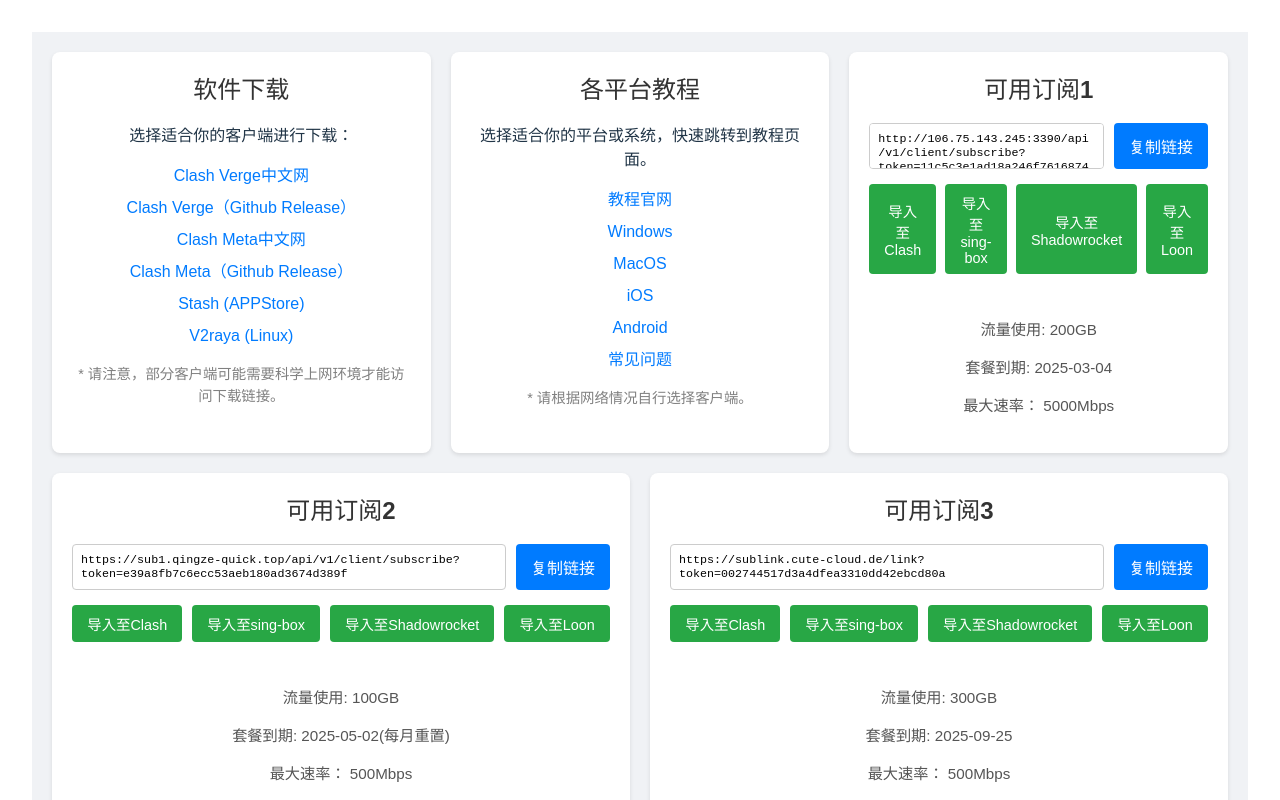
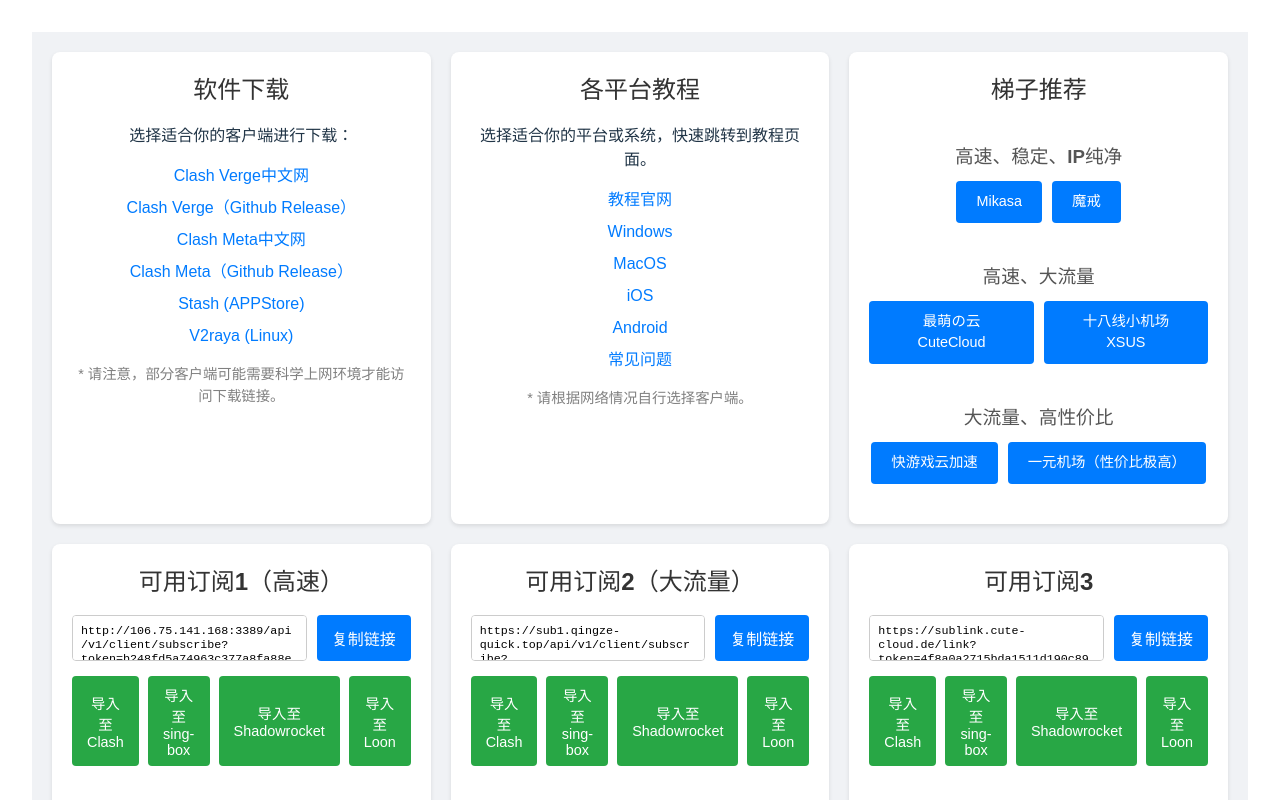
Before and after one commit to CtelSpecu/CtelSpecu-Ladders, a Vue app: page / in a window 1280 px wide. Shown: the top 800 px of the page. Built offline with nearby package versions, Linux system fonts and the light colour scheme.

Commit message:
Add RecommendCard component and update SubscriptionCard details

```diff
--- a/src/App.vue
+++ b/src/App.vue
@@ -2,15 +2,28 @@
   <div class="app-container">
     <div class="card-container">
       <DownloadCard />
+      <RecommendCard />
       <SubscriptionCard
-          subscriptionName="可用订阅1"
-          subscriptionLink="http://106.75.143.245:3390/api/v1/client/subscribe?token=11c5c3e1ad18a246f761687490a80820"  trafficUsage="200GB"  expireDate="2025-03-04"     maximumRate="5000Mbps"        />
+          subscriptionName="可用订阅1（高速）"
+          subscriptionLink="http://106.75.141.168:3389/api/v1/client/subscribe?token=b248fd5a74963c377a8fa88eac51cefa"
+          trafficUsage="168GB"
+          expireDate="2025-06-21(每月重置)"
+          maximumRate="500Mbps"
+      />
       <SubscriptionCard
-          subscriptionName="可用订阅2"
-          subscriptionLink="https://sub1.qingze-quick.top/api/v1/client/subscribe?token=e39a8fb7c6ecc53aeb180ad3674d389f"  trafficUsage="100GB"   expireDate="2025-05-02(每月重置)"     maximumRate="500Mbps"        />
+          subscriptionName="可用订阅2（大流量）"
+          subscriptionLink="https://sub1.qingze-quick.top/api/v1/client/subscribe?token=e39a8fb7c6ecc53aeb180ad3674d389f"
+          trafficUsage="488GB"
+          expireDate="2025-05-02(每月重置)"
+          maximumRate="500Mbps"
+      />
       <SubscriptionCard
           subscriptionName="可用订阅3"
-          subscriptionLink="https://sublink.cute-cloud.de/link?token=002744517d3a4dfea3310dd42ebcd80a"  trafficUsage="300GB"   expireDate="2025-09-25"     maximumRate="500Mbps"        />
+          subscriptionLink="https://sublink.cute-cloud.de/link?token=4f8a0a2715bda1511d190c896cea00f2"
+          trafficUsage="300GB"
+          expireDate="2026-03-21"
+          maximumRate="500Mbps"
+      />
     </div>
   </div>
 </template>
@@ -18,6 +31,7 @@
 <script setup>
 import DownloadCard from './components/DownloadCard.vue';
 import SubscriptionCard from './components/SubscriptionCard.vue';
+import RecommendCard from './components/RecommendCard.vue';
 </script>
 
 <style scoped>
--- /dev/null
+++ b/src/components/RecommendCard.vue
@@ -0,0 +1,71 @@
+<template>
+  <div class="card recommend-card">
+    <h2>梯子推荐</h2>
+    <h3>高速、稳定、IP纯净</h3>
+    <div class="button-group">
+      <a href="https://a.mikasass.pro/signup?referralCode=A9ti5mtf" target="_blank" class="recommend-button">Mikasa</a>
+      <a href="https://mojie.kim/register?aff=r3JESYAG" target="_blank" class="recommend-button">魔戒</a>
+    </div>
+    <h3>高速、大流量</h3>
+    <div class="button-group">
+      <a href="https://www.cutecloud.net/register?code=WUHcCLFn" target="_blank" class="recommend-button">最萌の云CuteCloud</a>
+      <a href="https://xs-us.xyz/register?code=9usLmdvb" target="_blank" class="recommend-button">十八线小机场XSUS</a>
+    </div>
+    <h3>大流量、高性价比</h3>
+    <div class="button-group">
+      <a href="https://www.qingzeyy.top/#/register?code=KENq3MAR" target="_blank" class="recommend-button">快游戏云加速</a>
+      <a href="https://1元机场.com/#/" target="_blank" class="recommend-button">一元机场（性价比极高）</a>
+    </div>
+  </div>
+</template>
+
+<style scoped>
+.recommend-card {
+  background-color: #fff;
+  border-radius: 8px;
+  padding: 20px;
+  box-shadow: 0 2px 4px rgba(0, 0, 0, 0.1);
+  display: flex;
+  flex-direction: column;
+  align-items: center; /* 居中对齐内容 */
+}
+
+.recommend-card h2 {
+  margin-top: 0;
+  margin-bottom: 15px;
+  color: #333;
+  text-align: center;
+}
+
+.recommend-card h3 {
+  margin-top: 20px;
+  margin-bottom: 10px;
+  color: #555;
+  text-align: center;
+}
+
+.button-group {
+  display: flex;
+  justify-content: center;
+  gap: 10px; /* 按钮之间的间距 */
+  margin-bottom: 20px;
+}
+
+.recommend-button {
+  padding: 10px 20px;
+  background-color: #007bff;
+  color: #fff;
+  text-decoration: none;
+  border-radius: 4px;
+  font-size: 0.9em;
+  transition: background-color 0.3s ease;
+}
+
+.recommend-button:hover {
+  background-color: #0056b3;
+}
+</style>
+
+<script setup>
+// 无需脚本内容，因为只是展示静态链接
+</script>
```
